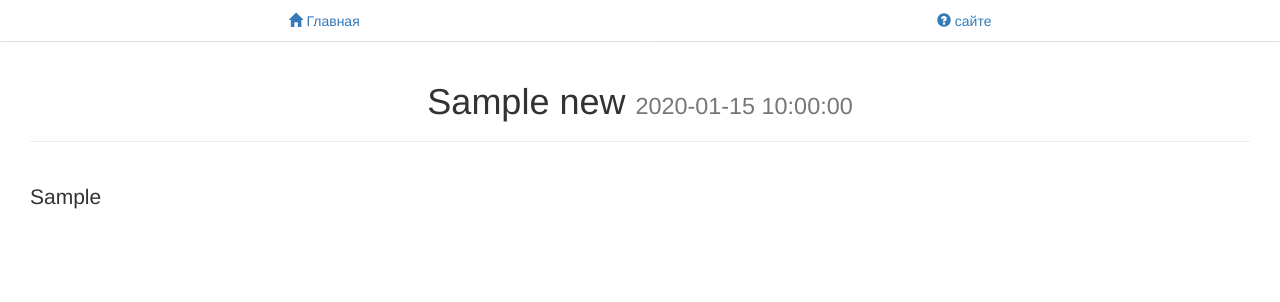
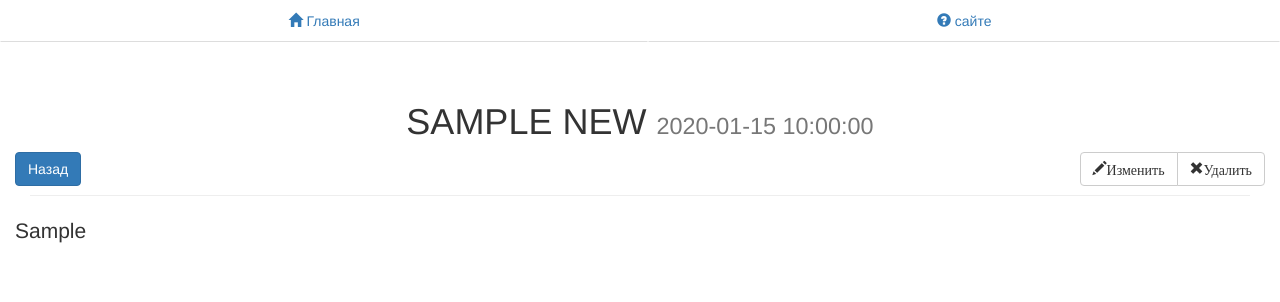
Before and after one commit to 4ksi/news, a PHP site: page /news/view/1 in a window 1280 px wide. Shown: the top 302 px of the page. Run offline with PHP 8.4, Linux system fonts and the light colour scheme; tables that the repository leaves empty or names only in its code hold one stand-in row (values such as "Sample post"); some libraries are stand-ins or nearby versions.

Commit message:
Add few buttons: Back (To the main page); Edit; Delete.

```diff
--- a/app/views/news/view.php
+++ b/app/views/news/view.php
@@ -1,17 +1,27 @@
 <div class="container-fluid">
     <div class="page-header">
-        <h1 class="text-center"><?=$data['title'] ?>
-            <small><?= $data['created_at'] ?></small>
-        </h1>
-    </div>
-    <div class="container-fluid">
-            <div class='row'>
-                <h2 class='text-uppercase'>
-                </h2>
+        <div class="row">
+            <h1 class="text-center text-uppercase"><?=$data['title'] ?>
+                <small><?= $data['created_at'] ?></small>
+            </h1>
+        </div>
+        <div class="row">
+
+            <a class="btn btn-primary" href="/news/">Назад</a>
+
+            <div class="btn-group pull-right">
+                <a class="btn btn-default" href="/news/edit/<?=$data['id']?>">
+                    <span class="glyphicon glyphicon-pencil">Изменить</span>
+                </a>
+                <a class="btn btn-default"  href="/news/delete/<?=$data['id']?>">
+                    <span class="glyphicon glyphicon-remove">Удалить</span>
+                </a>
             </div>
-
-            <div class='row'>
-                <p class='lead text-justify'><?= $data['full_news'] ?></p>
-            </div>
+        </div>
     </div>
 </div>
+<div class="container-fluid">
+    <div class="row">
+        <p class="lead text-justify"><?= $data['full_news'] ?></p>
+    </div>
+</div>
```
